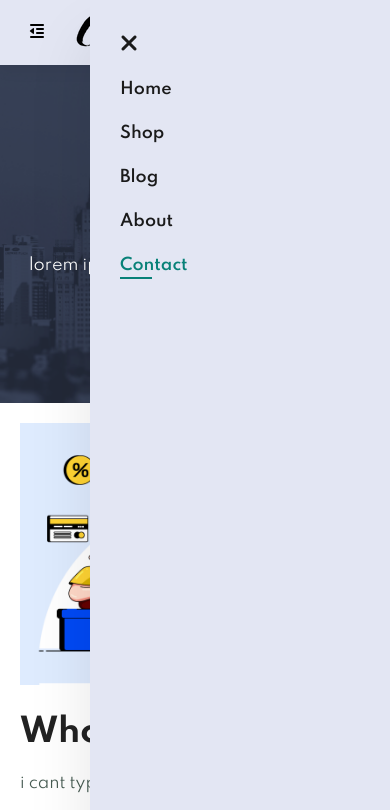
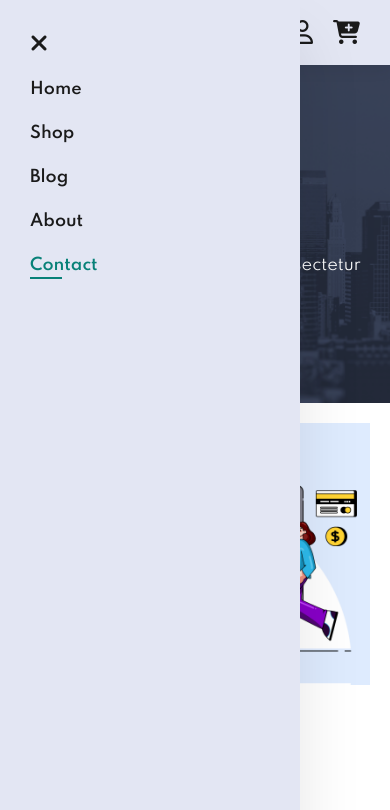
Before and after one commit to UGOCHUKWU1124/first-html-css-js-project, a plain HTML site: page about.html in a window 390 px wide. Both pictures are taken after a click on the element 37 px from the left and 32 px from the top of the page. Shown: the top 810 px of the page. Drawn offline with Linux system fonts and the light colour scheme.

Commit message:
Added new styling for header

```diff
--- a/style.css
+++ b/style.css
@@ -137,7 +137,9 @@ body {
 #mobile {
     display: none;
 }
-
+#bar{
+    display: none;
+}
 #close {
     display: none;
 }
@@ -1116,7 +1118,7 @@ footer .copyright {
         justify-content: flex-start;
         position: fixed;
         top: 0;
-        right: -300px;
+        left: -300px;
         height: 100vh;
         width: 300px;
         background-color: #e3e6f3;
@@ -1126,19 +1128,32 @@ footer .copyright {
     }
 
     #navbar.active {
-        right: 0px;
+        left: 0px;
     }
 
     #navbar li {
         margin-bottom: 25px;
     }
 
-    #mobile {
+    #mobile,
+    #bar
+    {
         display: flex;
         align-items: center;
     }
 
-    #mobile i {
+    #bar {
+        color: #1a1a1a;
+        font-size: 24px;
+    }
+
+    #mobile .profile {
+        color: #1a1a1a;
+        font-size: 24px;
+        padding-left: 40px;
+    }
+
+    #mobile .cart {
         color: #1a1a1a;
         font-size: 24px;
         padding-left: 20px;
```
